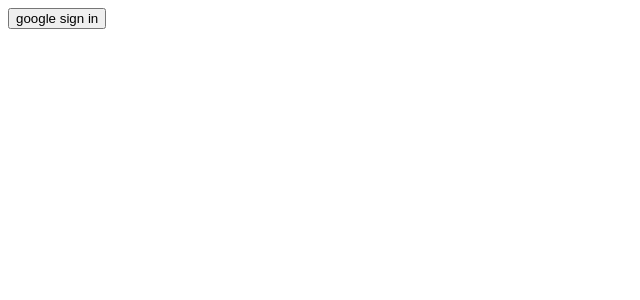
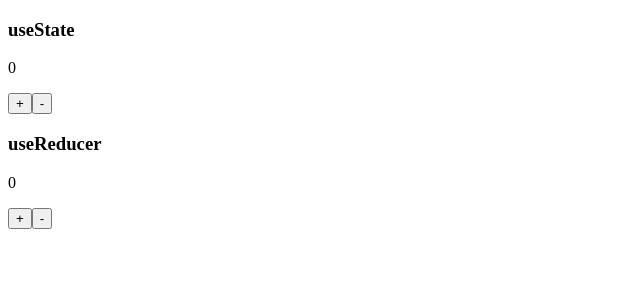
Before and after one commit to sheikhhasan124/react-js-basic, a React (Create React App) app: page / in a window 1280 px wide. Shown: the top 300 px of the page, without its empty margins (0-640 px from the left). Built offline with nearby package versions, Linux system fonts and the light colour scheme.

Commit message:
recap usereducer

```diff
--- /dev/null
+++ b/src/UserReducerMore/local/App.js
@@ -0,0 +1,13 @@
+import React from 'react';
+import PracticeOne from './PracticeOne';
+
+
+const App = () => {
+    return (
+        <div>
+        <PracticeOne></PracticeOne>
+        </div>
+    );
+};
+
+export default App;
--- /dev/null
+++ b/src/UserReducerMore/local/PracticeOne.js
@@ -0,0 +1,33 @@
+import React, { useReducer, useState } from 'react';
+
+const initialValue = 0
+const reducer=(state, action)=>{
+    switch(action){
+        case 'inc':
+            return state+1;
+         case 'dec':
+             return state -1;
+            default:
+                return state;
+    }
+}
+
+const PracticeOne = () => {
+    const [num, setNum]=useState(0)
+    // usereducer
+ const [count, dispatch]=useReducer(reducer, initialValue)
+    return (
+        <div>
+            <h3>useState</h3>
+            <p>{num}</p>
+            <button onClick={()=>setNum(num + 1)}>+</button>
+            <button onClick={()=>setNum(num - 1)}>-</button>
+            <h3>useReducer</h3>
+            <p>{count}</p>
+             <button onClick={()=>dispatch('inc')}>+</button>
+             <button onClick={()=>dispatch('dec')}>-</button>
+        </div>
+    );
+};
+
+export default PracticeOne;
--- a/src/index.js
+++ b/src/index.js
@@ -1,6 +1,6 @@
 import React from 'react';
 import ReactDOM from 'react-dom';
-import App from './react-auth/App'
+import App from './UserReducerMore/local/App'
 
 
 
--- a/src/useReducer/local-state usereducer/real4-useReducer.js
+++ b/src/useReducer/local-state usereducer/real4-useReducer.js
@@ -17,7 +17,7 @@
   const [count2,dispatch2] =  useReducer(reducer,initialValue2)
     return(
     <>
-       <h1>real4</h1>
+       <h1>local usereducer four</h1>
         <div>
         <p>{count}</p>
        <button onClick={()=>{dispatch('increment')}}>increment</button>
```
